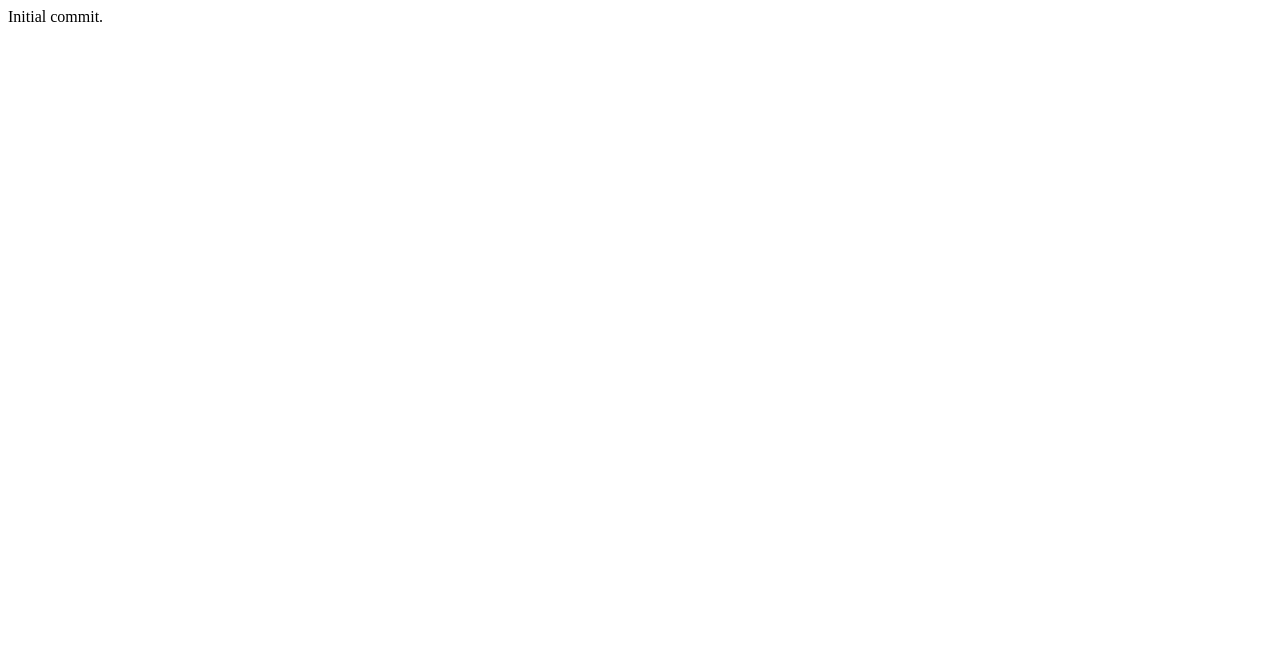
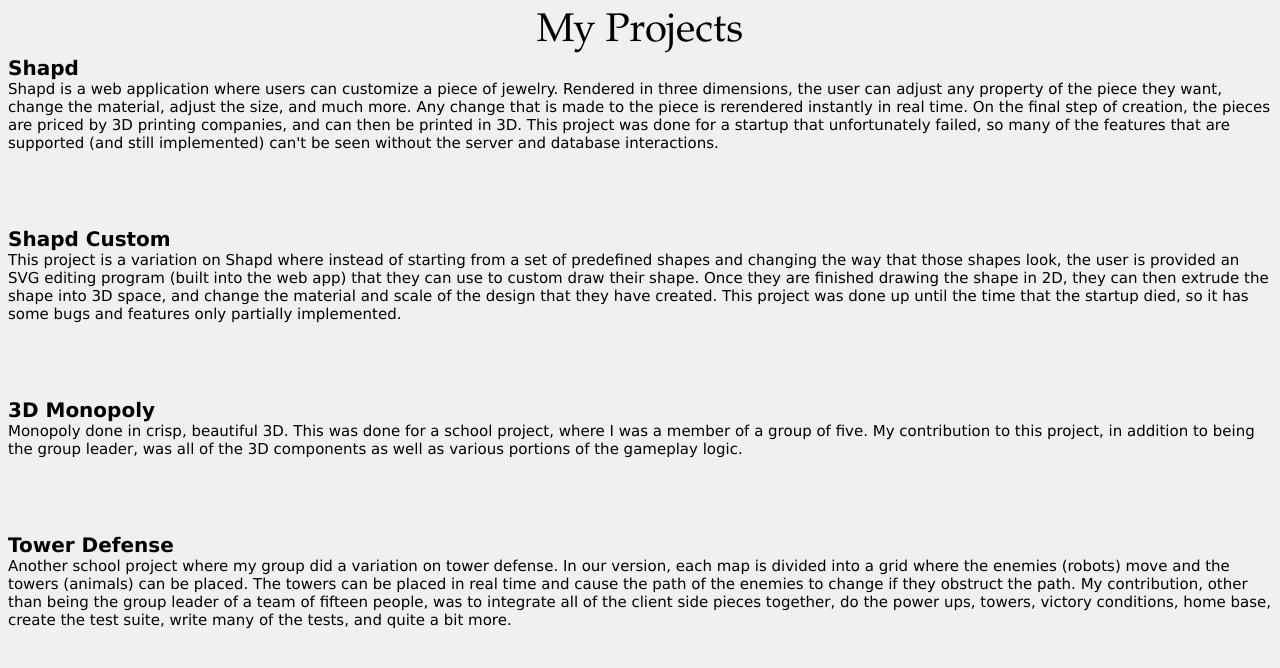
Before and after one commit to JPerreault/JPerreault.github.io, a plain HTML site: page index.html in a window 1280 px wide. Drawn offline with Linux system fonts and the light colour scheme.

Commit message:
added basic css, html and text for projects

```diff
--- a/index.html
+++ b/index.html
@@ -3,13 +3,49 @@
 
 <title>Jason's Github</title>
 <meta charset="utf-8">
-
-
+<link rel="stylesheet" href="style.css" />
 
 </head>
 <body>
 
- Initial commit.
+ <div id="header"> My Projects </div>
+ <div id="projects">
+	 <div class = "title"> Shapd
+		<div class="project">
+			Shapd is a web application where users can customize a piece of jewelry. Rendered in three dimensions,
+			the user can adjust any property of the piece they want, change the material, adjust the size, and much more.
+			Any change that is made to the piece is rerendered instantly in real time. On the final step of creation, the
+			pieces are priced by 3D printing companies, and can then be printed in 3D. This project was done for a startup
+			that unfortunately failed, so many of the features that are supported (and still implemented) can't be seen without
+			the server and database interactions.
+		</div>
+	 </div>
+	  <div class="title"> Shapd Custom
+		<div class="project">
+			This project is a variation on Shapd where instead of starting from a set of predefined shapes and changing the way
+			that those shapes look, the user is provided an SVG editing program (built into the web app) that they can use to
+			custom draw their shape. Once they are finished drawing the shape in 2D, they can then extrude the shape into 3D
+			space, and change the material and scale of the design that they have created. This project was done up until the
+			time that the startup died, so it has some bugs and features only partially implemented.
+		</div>
+	 </div>
+	  <div class="title"> 3D Monopoly
+		<div class="project">
+			Monopoly done in crisp, beautiful 3D. This was done for a school project, where I was a member of a group of five. My
+			contribution to this project, in addition to being the group leader, was all of the 3D components as well as various
+			portions of the gameplay logic.
+		</div>
+	 </div>
+	  <div class="title"> Tower Defense
+		<div class="project">
+			Another school project where my group did a variation on tower defense. In our version, each map is divided into a grid
+			where the enemies (robots) move and the towers (animals) can be placed. The towers can be placed in real time and cause
+			the path of the enemies to change if they obstruct the path. My contribution, other than being the group leader of a team
+			of fifteen people, was to integrate all of the client side pieces together, do the power ups, towers, victory conditions,
+			home base, create the test suite, write many of the tests, and quite a bit more.
+		</div>
+	 </div>
+ </div>
 
 </body>
 </html>
--- /dev/null
+++ b/style.css
@@ -0,0 +1,35 @@
+body
+{
+    background: #000;
+    color: #000;
+    padding: 0;
+    margin: 5;
+    font-family: Garamond;
+    text-align: center;
+    background-color: #f0f0f0;
+}
+
+#header
+{
+	font-size: 40px;
+}
+
+#projects
+{
+	text-align: left;
+	font-family: Verdana;
+	font-size: 15px;
+}
+
+.project
+{
+	font-size: 15px;
+	font-weight: normal;
+}
+
+.title
+{
+	margin-bottom: 75px;
+	font-size: 20px;
+	font-weight: bold;
+}
```
